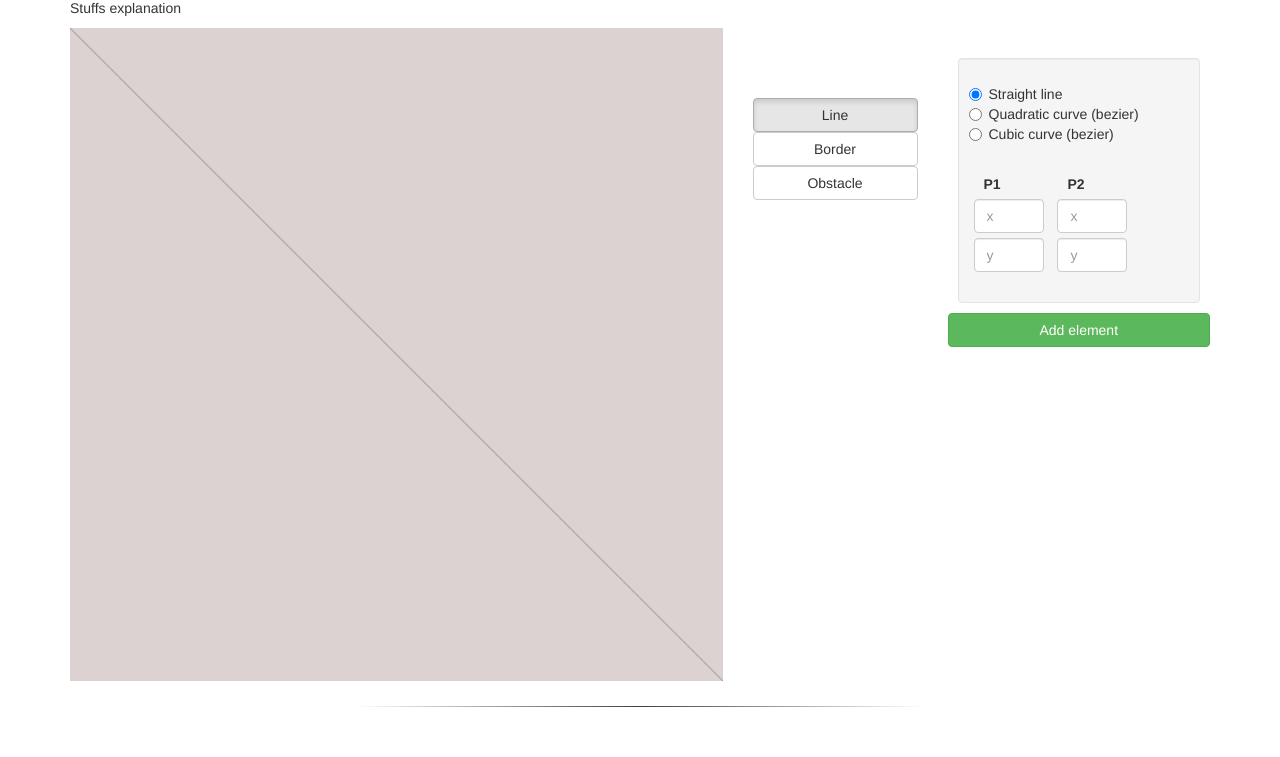
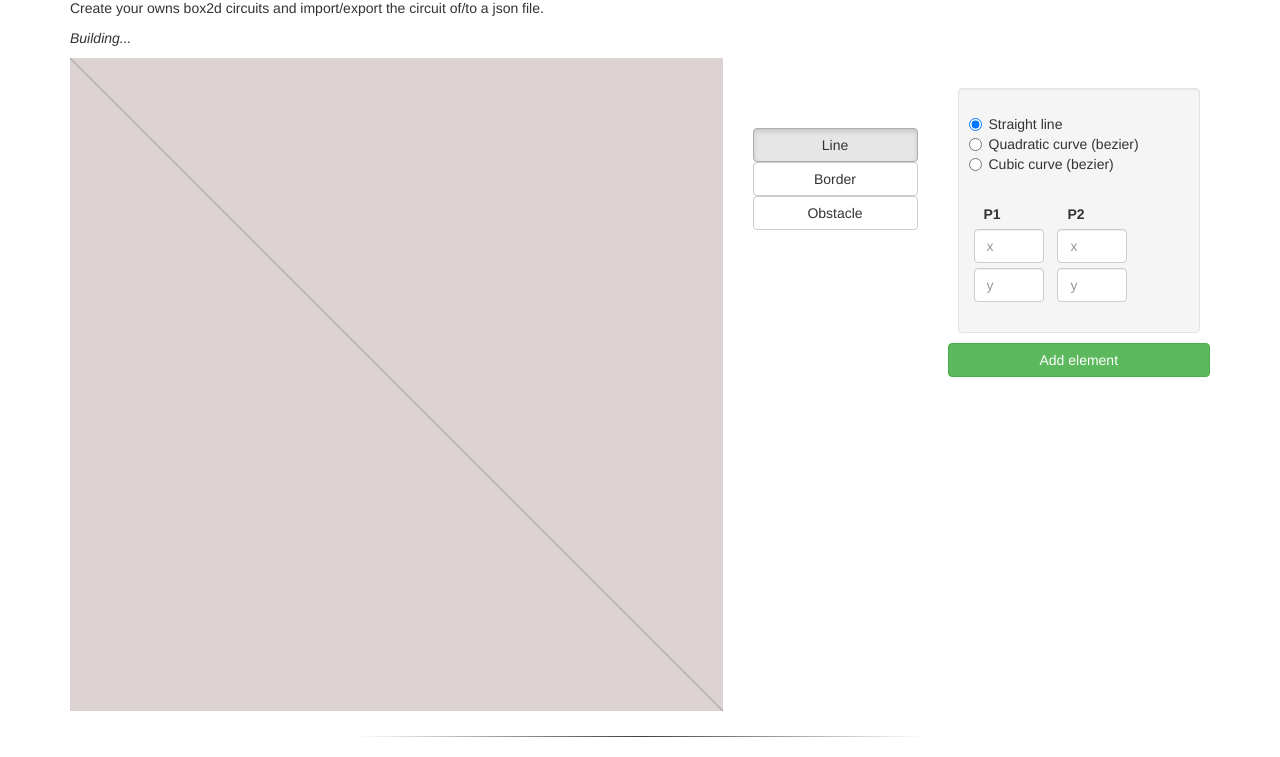
Before and after one commit to Earthlandto/circuitson, a plain HTML site: page index.html in a window 1280 px wide. Shown: the part 65-822 px from the top of the page. Before the commit the page ends 800 px from the top, so only its background shows below. Drawn offline with Linux system fonts and the light colour scheme.

Commit message:
Added project's explanation in README and main html.

```diff
--- a/index.html
+++ b/index.html
@@ -23,7 +23,8 @@
     <div class="container">
         <div class="info-container">
             <h2>Circuitson</h2>
-            <p>Stuffs explanation</p>
+            <p>Create your owns box2d circuits and import/export the circuit of/to a json file.</p>
+            <p><i>Building...</i></p>
         </div>
         <div class="main-container">
             <div class="row">
```
Also changed, not shown: 1 other file.
